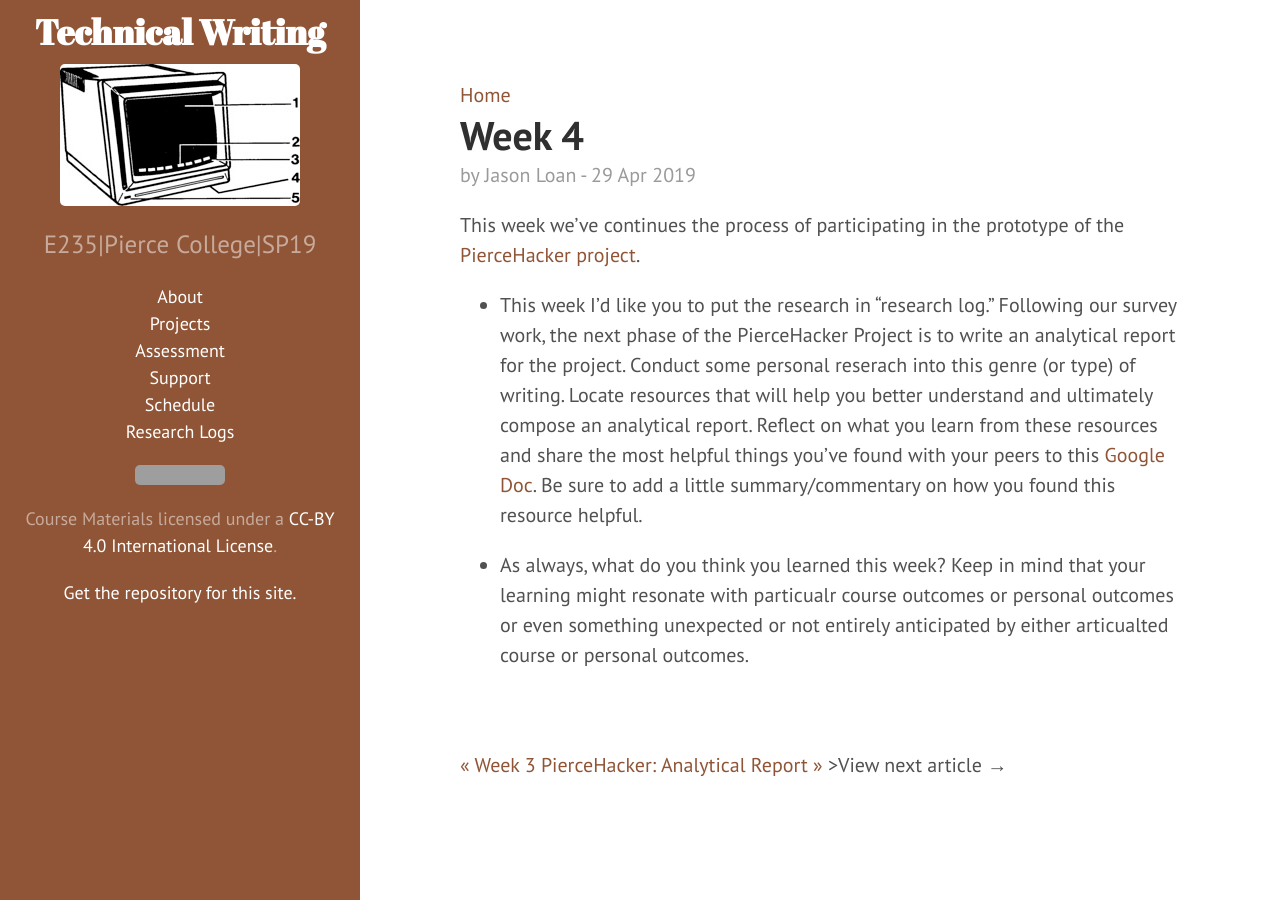
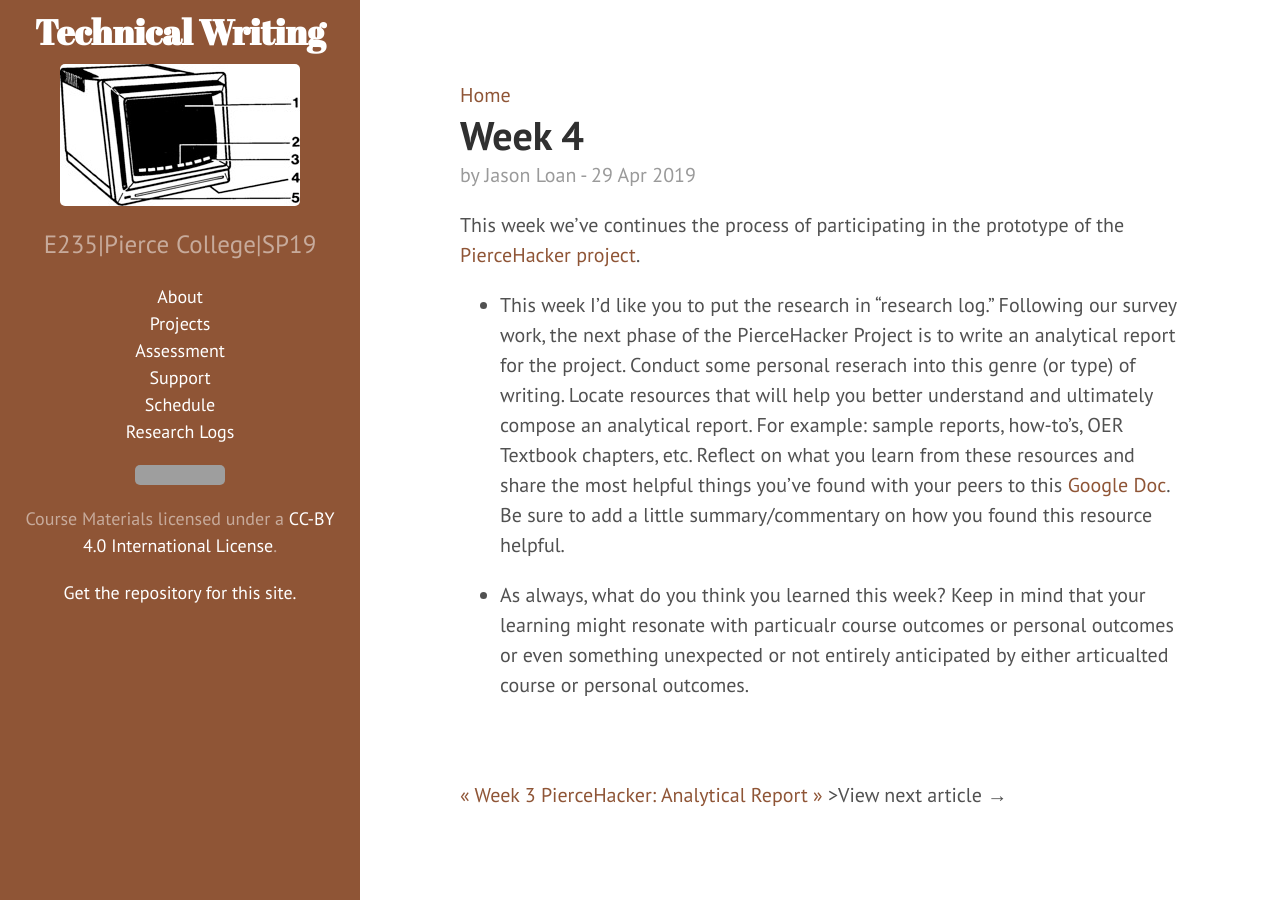
Before and after one commit to jloan/e235, a Jekyll site: the page built from _posts/2019-04-29-log4.md, in a window 1280 px wide. Built offline with Jekyll 4.4.1, drawn with Linux system fonts in a browser that asks for light colours; grey boxes are pictures that could not be loaded.

Commit message:
Update 2019-04-29-log4.md

```diff
--- a/_posts/2019-04-29-log4.md
+++ b/_posts/2019-04-29-log4.md
@@ -9,6 +9,6 @@ author: Jason Loan
 This week we've continues the process of participating in the prototype of the [PierceHacker project](https://jloan.github.io/pierce-hacker/).
 
 
-* This week I'd like you to put the research in "research log." Following our survey work, the next phase of the PierceHacker Project is to write an analytical report for the project. Conduct some personal reserach into this genre (or type) of writing. Locate resources that will help you better understand and ultimately compose an analytical report. Reflect on what you learn from these resources and share the most helpful things you've found with your peers to this [Google Doc](https://docs.google.com/document/d/1jVuBlijFbDcUOv_7hAnewDqrN8-Yhca4jo1cSGuCbvE/edit?usp=sharing). Be sure to add a little summary/commentary on how you found this resource helpful.
+* This week I'd like you to put the research in "research log." Following our survey work, the next phase of the PierceHacker Project is to write an analytical report for the project. Conduct some personal reserach into this genre (or type) of writing. Locate resources that will help you better understand and ultimately compose an analytical report. For example: sample reports, how-to's, OER Textbook chapters, etc. Reflect on what you learn from these resources and share the most helpful things you've found with your peers to this [Google Doc](https://docs.google.com/document/d/1jVuBlijFbDcUOv_7hAnewDqrN8-Yhca4jo1cSGuCbvE/edit?usp=sharing). Be sure to add a little summary/commentary on how you found this resource helpful.
 
 * As always, what do you think you learned this week?  Keep in mind that your learning might resonate with particualr course outcomes or personal outcomes or even something unexpected or not entirely anticipated by either articualted course or personal outcomes.
```
